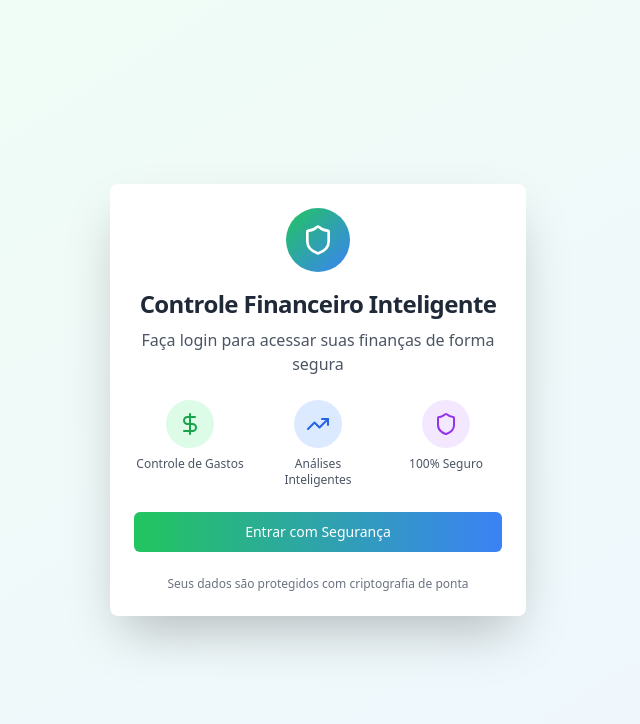
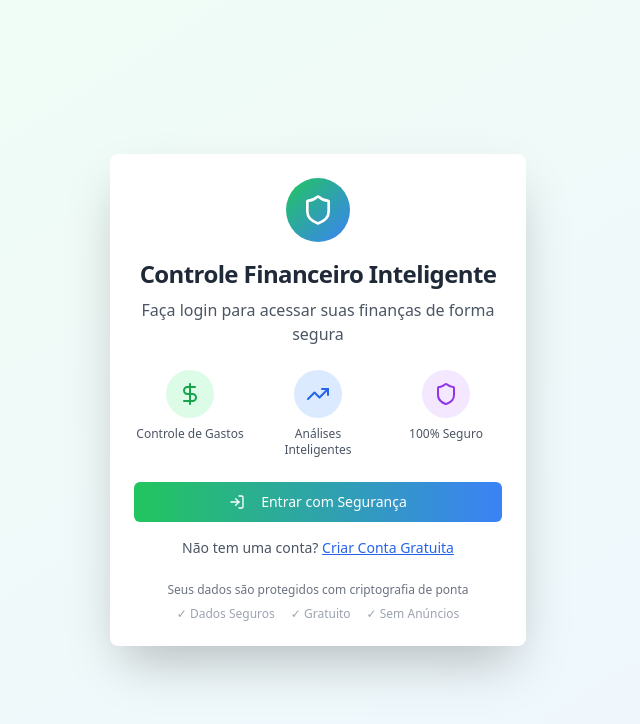
Before and after one commit to Cleber-Canto/orcamento-sem-stress, a React (Vite) app: page / in a window 1280 px wide. Shown: the top 724 px of the page, without its empty margins (322-962 px from the left). Built offline with nearby package versions, Linux system fonts and the light colour scheme; no server answers.

Commit message:
Add registration and login functionality
Implement registration and login screens using Clerk, allowing users to access the financial dashboard after successful authentication.

```diff
--- a/src/components/AuthGuard.tsx
+++ b/src/components/AuthGuard.tsx
@@ -1,9 +1,9 @@
 
-import React from 'react';
-import { SignedIn, SignedOut, SignInButton, UserButton } from '@clerk/clerk-react';
+import React, { useState } from 'react';
+import { SignedIn, SignedOut, SignInButton, SignUpButton, UserButton } from '@clerk/clerk-react';
 import { Card, CardContent, CardHeader, CardTitle } from '@/components/ui/card';
 import { Button } from '@/components/ui/button';
-import { Shield, DollarSign, TrendingUp, AlertCircle } from 'lucide-react';
+import { Shield, DollarSign, TrendingUp, AlertCircle, UserPlus, LogIn } from 'lucide-react';
 
 interface AuthGuardProps {
   children: React.ReactNode;
@@ -11,6 +11,7 @@ interface AuthGuardProps {
 
 const AuthGuard: React.FC<AuthGuardProps> = ({ children }) => {
   const publishableKey = import.meta.env.VITE_CLERK_PUBLISHABLE_KEY;
+  const [isRegistering, setIsRegistering] = useState(false);
 
   // Se a chave do Clerk não estiver configurada, mostra a aplicação com um aviso
   if (!publishableKey) {
@@ -48,7 +49,10 @@ const AuthGuard: React.FC<AuthGuardProps> = ({ children }) => {
                     Controle Financeiro Inteligente
                   </CardTitle>
                   <p className="text-gray-600 mt-2">
-                    Faça login para acessar suas finanças de forma segura
+                    {isRegistering
+                      ? 'Crie sua conta para começar a organizar suas finanças'
+                      : 'Faça login para acessar suas finanças de forma segura'
+                    }
                   </p>
                 </div>
               </CardHeader>
@@ -74,15 +78,60 @@ const AuthGuard: React.FC<AuthGuardProps> = ({ children }) => {
                   </div>
                 </div>
 
+                {isRegistering ? (
+                  <div className="space-y-4">
+                    <SignUpButton mode="modal" fallbackRedirectUrl="/">
+                      <Button className="w-full bg-gradient-to-r from-green-500 to-blue-500 hover:from-green-600 hover:to-blue-600 text-white font-medium py-3">
+                        <UserPlus className="h-4 w-4 mr-2" />
+                        Criar Conta Gratuita
+                      </Button>
+                    </SignUpButton>
+
+                    <div className="text-center">
+                      <p className="text-sm text-gray-600">
+                        Já tem uma conta?{' '}
+                        <button
+                          onClick={() => setIsRegistering(false)}
+                          className="text-blue-600 hover:text-blue-700 font-medium underline"
+                        >
+                          Fazer Login
+                        </button>
+                      </p>
+                    </div>
+                  </div>
+                ) : (
+                  <div className="space-y-4">
                     <SignInButton mode="modal" fallbackRedirectUrl="/">
                       <Button className="w-full bg-gradient-to-r from-green-500 to-blue-500 hover:from-green-600 hover:to-blue-600 text-white font-medium py-3">
+                        <LogIn className="h-4 w-4 mr-2" />
                         Entrar com Segurança
                       </Button>
                     </SignInButton>
 
-                <p className="text-xs text-center text-gray-500">
+                    <div className="text-center">
+                      <p className="text-sm text-gray-600">
+                        Não tem uma conta?{' '}
+                        <button
+                          onClick={() => setIsRegistering(true)}
+                          className="text-blue-600 hover:text-blue-700 font-medium underline"
+                        >
+                          Criar Conta Gratuita
+                        </button>
+                      </p>
+                    </div>
+                  </div>
+                )}
+
+                <div className="text-center space-y-2">
+                  <p className="text-xs text-gray-500">
                     Seus dados são protegidos com criptografia de ponta
                   </p>
+                  <div className="flex items-center justify-center space-x-4 text-xs text-gray-400">
+                    <span>✓ Dados Seguros</span>
+                    <span>✓ Gratuito</span>
+                    <span>✓ Sem Anúncios</span>
+                  </div>
+                </div>
               </CardContent>
             </Card>
           </div>
```
Lines whose indentation alone changed are shown as unchanged.
